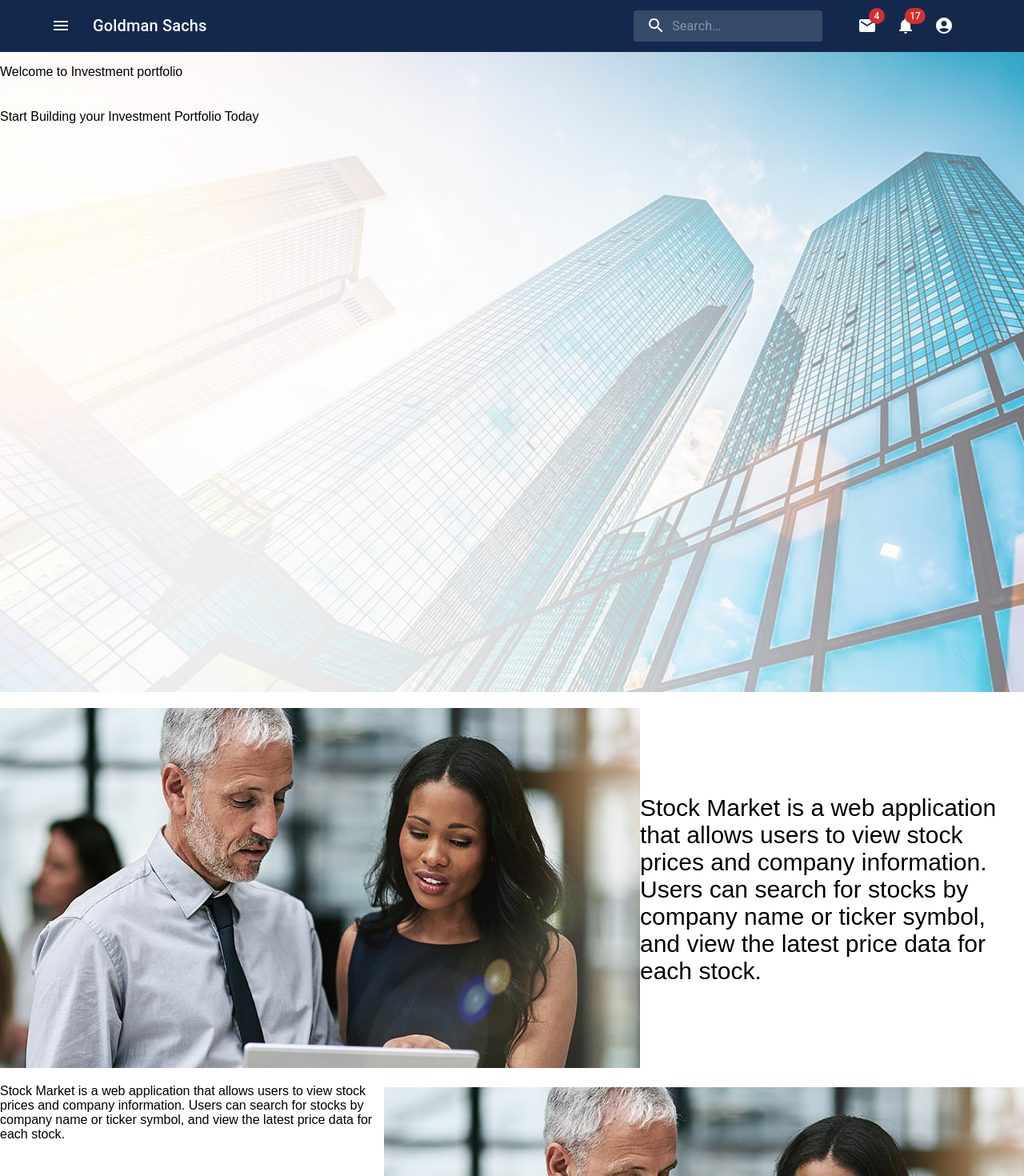
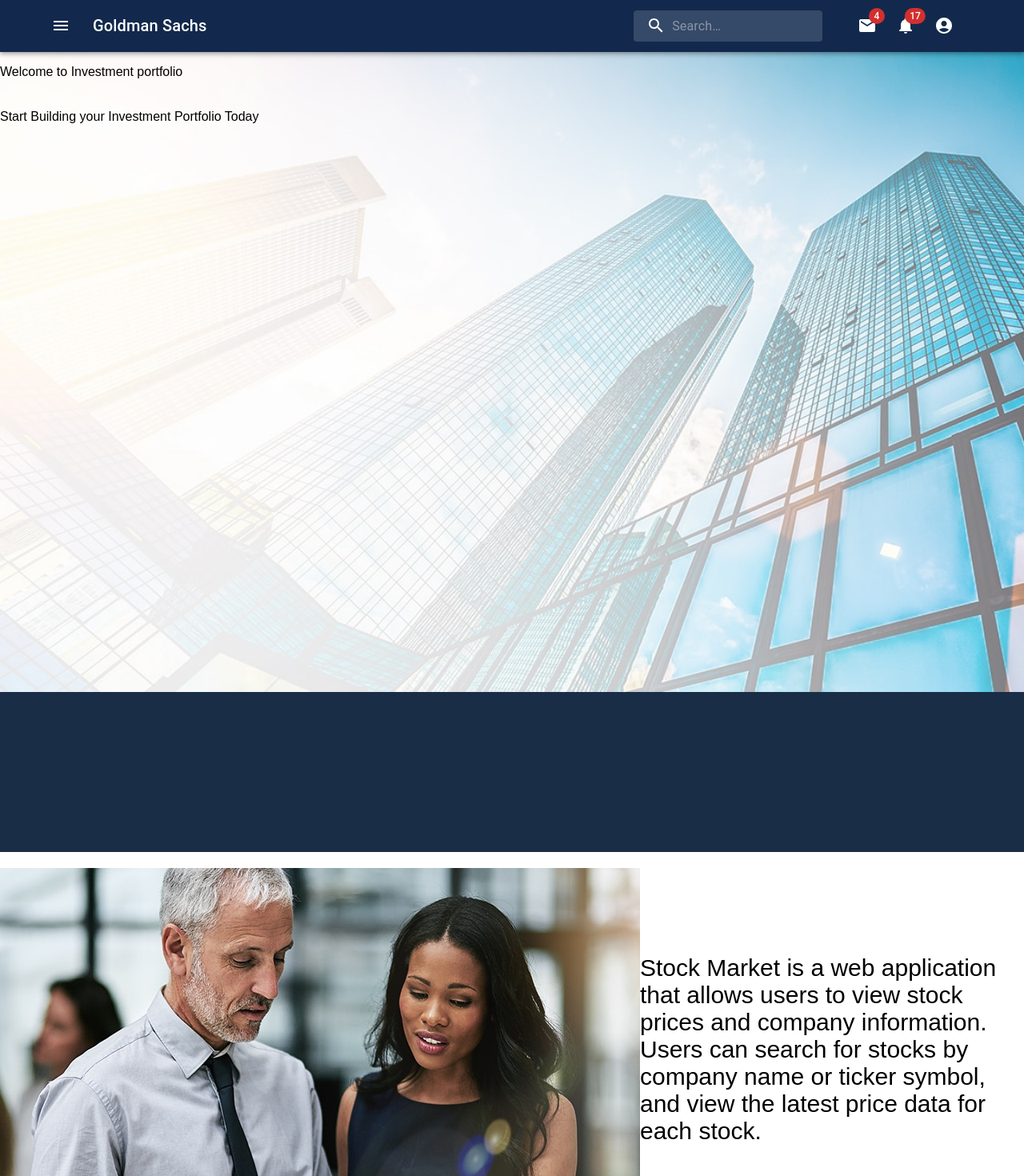
Before and after one commit to Tjandra-Putra/is442-oop-project, a React (Create React App) app in the folder frontend/: page / in a window 1280 px wide. Shown: the top 1470 px of the page at 80% size. Built offline with nearby package versions, Linux system fonts and the light colour scheme.

Commit message:
added some code to test

```diff
--- a/frontend/src/pages/Home/Home.js
+++ b/frontend/src/pages/Home/Home.js
@@ -10,17 +10,19 @@ const home = () => {
 
     {/* First Section */}
     <div className={styles.gridcontainerone}>
-      <div className={styles.stockone}>
+      <div className={styles.stockimageone}>
         <p>Welcome to Investment portfolio</p>
         <p className={styles.landingpage} > Start Building your Investment Portfolio Today</p>
       </div>
     </div>
 
 
+    <div className={styles.emptydiv} ></div>
+
     {/* Second Section - Grid with two columns */}
     <div className={styles.gridcontainertwo}>
-      <div className={styles.stocktwo}>
-      <img src="image7.jpg"></img>
+      <div className={styles.stockimagetwo}>
+        <img src="image7.jpg"></img>
       </div>
       <div className={styles.stocktwoitem}>
         <p>Stock Market is a web application that allows users to view stock prices and company information. Users can search for stocks by company name or ticker symbol, and view the latest price data for each stock.</p>
@@ -29,10 +31,11 @@ const home = () => {
 
     {/* Third Section - Grid with two columns */}
     <div className={styles.gridcontainerthree}>
+      <div>
       <p>Stock Market is a web application that allows users to view stock prices and company information. Users can search for stocks by company name or ticker symbol, and view the latest price data for each stock.</p>
-
-      <div className={styles.stockthree}>
-      <img src="image7.jpg"></img>
+      </div>
+      <div className={styles.stockimagethree}>
+        <img src="image7.jpg"></img>
       </div>
     </div>
 
--- a/frontend/src/pages/Home/Home.module.css
+++ b/frontend/src/pages/Home/Home.module.css
@@ -1,4 +1,4 @@
-.stockone {
+.stockimageone {
   display: flex;
   background-image: url("../../../public/image6.jpg");
   width: 100%;
@@ -9,12 +9,14 @@
   z-index: -1;
 }
 
-  .stocktwo{
+  .stockimagetwo{
+    margin-left: 0px;
     margin-top: 20px;
     display: block;
-     margin-left: auto;
     margin-right: auto;
+
   }
+
   .stocktwoitem{
     margin-top: 20px;
     display: flex;
@@ -39,9 +41,9 @@ p{
 
 }
 .gridcontainerone {
-  display: unset !important; /* Reset to default value */
-  width: unset !important; /* Reset to default value */
-  grid-template-columns: unset !important; /* Reset to default value */
+  position: relative;
+  width: 100%;
+  display: flex;
 }
 
 
@@ -55,9 +57,14 @@ p{
   grid-template-columns: 1fr 1fr;
 }
 
-.stockthree{
+.stockimagethree{
   margin-top: 20px;
   display: block;
+  margin-right: 0px;
   margin-left: auto;
-  margin-right: auto;
 }
+
+.emptydiv{
+  height: 200px;
+  background-color:#192d47;
+}
```
